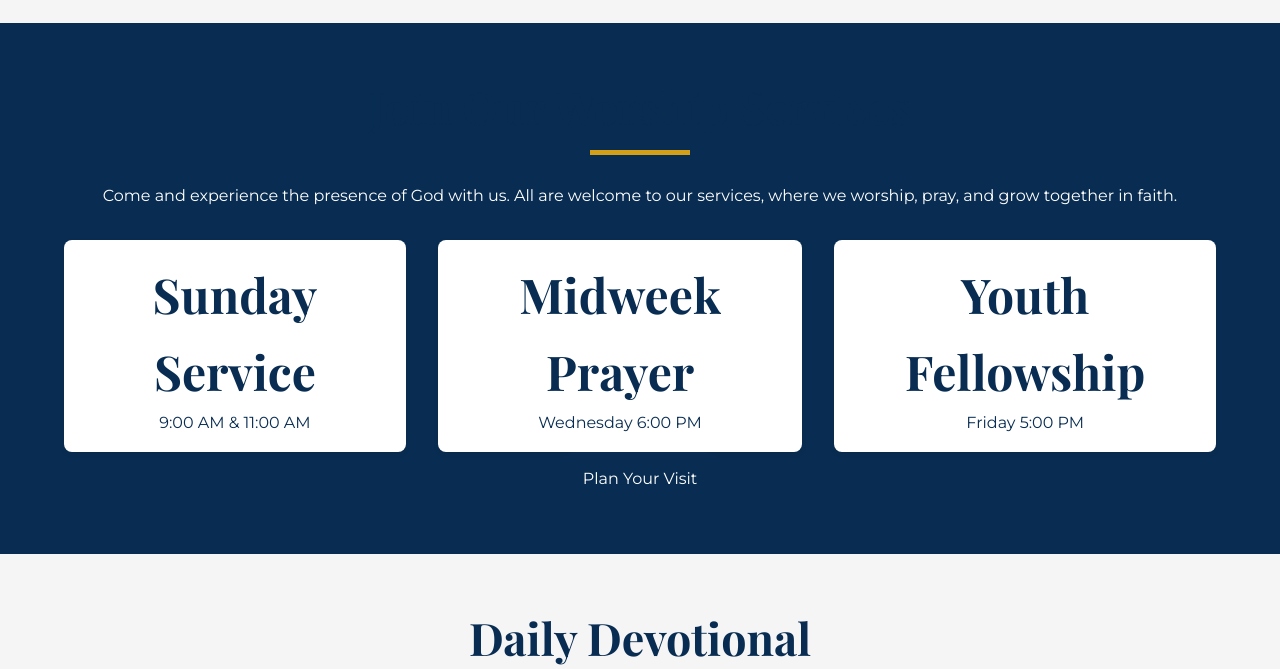
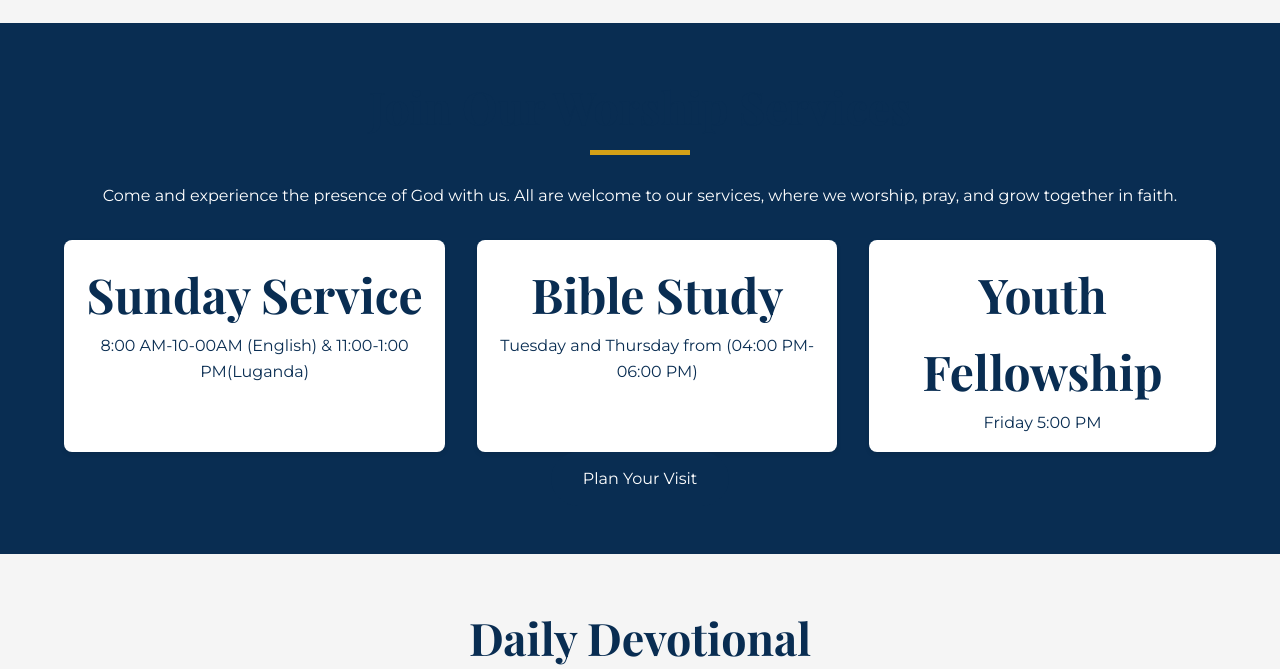
Before and after one commit to ceagan50/uplink, a Django app: page / in a window 1280 px wide. Shown: the part 2893-3562 px from the top of the page. Run offline with Django 4.2, Linux system fonts and the light colour scheme; data comes from the database, SQL or seed files in the repository; data that the repository does not hold is empty.

Commit message:
Update home.html

```diff
--- a/newject/templates/newject/home.html
+++ b/newject/templates/newject/home.html
@@ -466,11 +466,11 @@
         <div class="service-times">
             <div class="service-time">
                 <h4>Sunday Service</h4>
-                <p>9:00 AM & 11:00 AM</p>
+                <p>8:00 AM-10-00AM (English) & 11:00-1:00 PM(Luganda)</p>
             </div>
             <div class="service-time">
-                <h4>Midweek Prayer</h4>
-                <p>Wednesday 6:00 PM</p>
+                <h4>Bible Study</h4>
+                <p> Tuesday and Thursday from (04:00 PM-06:00 PM)</p>
             </div>
             <div class="service-time">
                 <h4>Youth Fellowship</h4>
```
